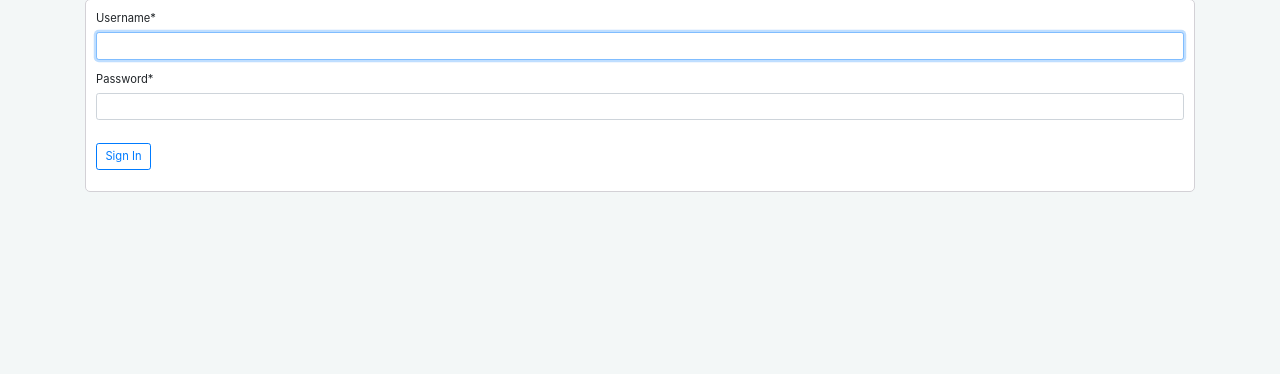
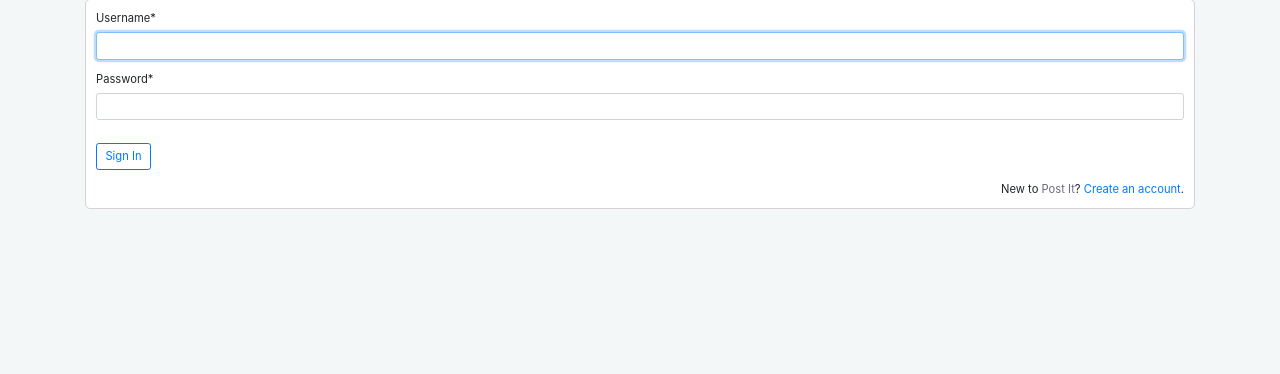
Before and after one commit to MShbana/post-it, a Django app: page /login/ in a window 1280 px wide. Shown: the part 61-435 px from the top of the page. Run offline with Django 3.2, Linux system fonts and the light colour scheme; some libraries are stand-ins or nearby versions.

Commit message:
Fixed links to login and register for anonyomous user

```diff
--- a/accounts/templates/accounts/login.html
+++ b/accounts/templates/accounts/login.html
@@ -14,5 +14,10 @@
                 <button class="btn btn-outline-primary">Sign In</button>
             </div>
         </form>
+        <div class="text-right">
+            New to <span class="site-name">Post It</span>?
+            <a href="{% url 'register' %}">Create an account</a>.
+
+        </div>
     </div>
 {% endblock content %}
--- a/accounts/templates/accounts/register.html
+++ b/accounts/templates/accounts/register.html
@@ -8,7 +8,9 @@
         <form method="POST">
             {% csrf_token %}
             <fieldset class="form-group">
-                <legend class="border-bottom pb-2">Join Post It today!</legend>
+                <legend class="border-bottom pb-2">
+                    Join <span class="site-name">Post It</span> today!
+                </legend>
                 {{ form|crispy }}
             </fieldset>
             <div class="form-group">
@@ -17,7 +19,7 @@
         </form>
         <div class="text-right">
             <small>
-                Already have an account? <a href="#">Login</a>
+                Already have an account? <a href="{% url 'login' %}">Login</a>
             </small>
         </div>
     </div>
--- a/base/static/style.css
+++ b/base/static/style.css
@@ -19,6 +19,9 @@ body {
     color: #716C7A;
 }
 
+.site-name {
+    color: #6E6977;
+}
 
 /* #Responsiveness# */
 h1 { font-size: 2rem; }
```
